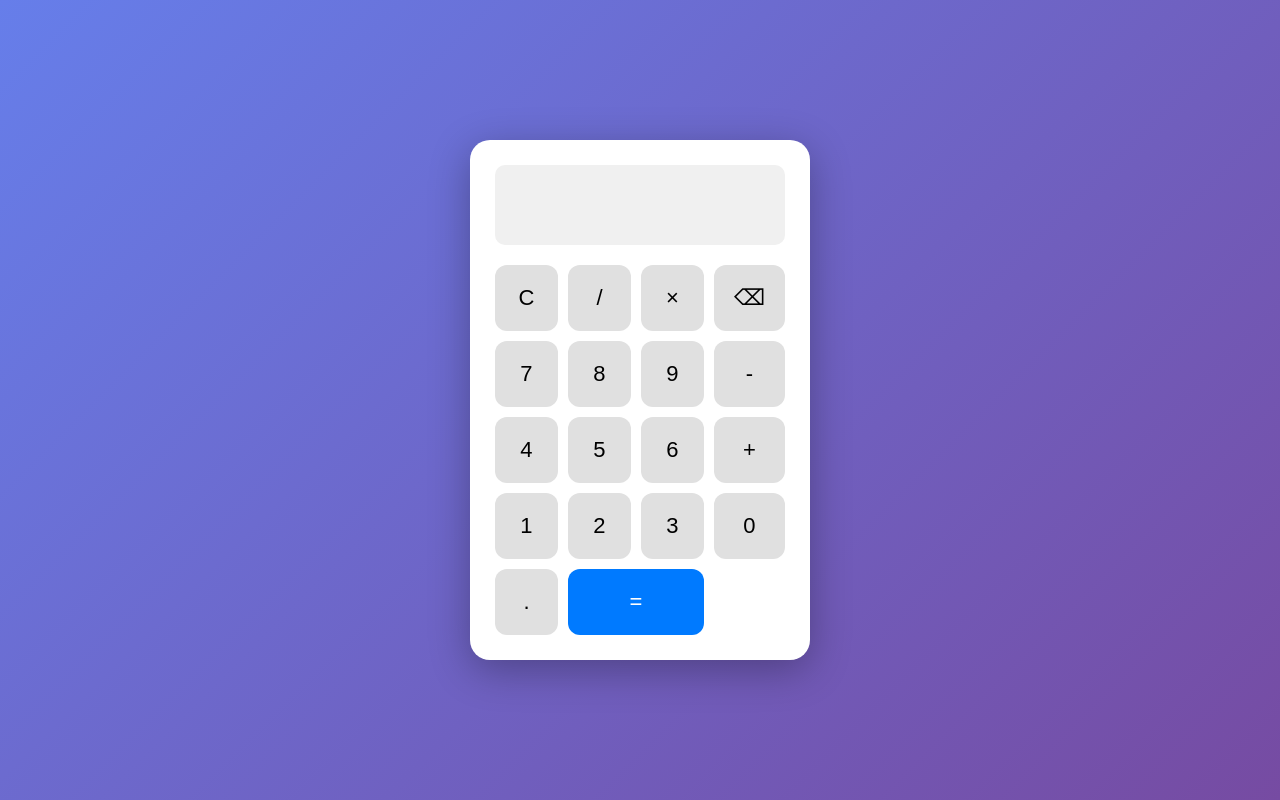
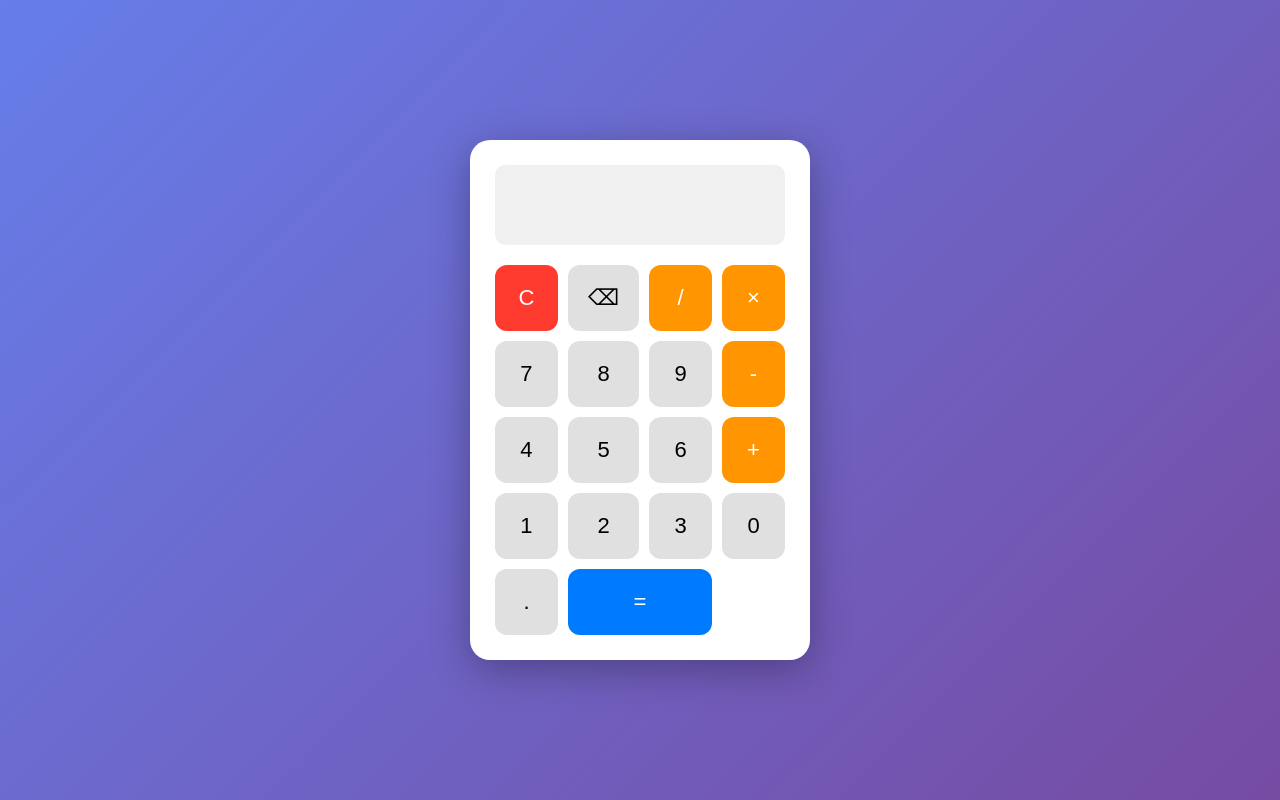
Before and after one commit to hirlalindoso/meus-primeiros-codigos, a plain HTML site: page javascrip/calculadora/index.html in a window 1280 px wide. Drawn offline with Linux system fonts and the light colour scheme.

Commit message:
Update index.html

```diff
--- a/javascrip/calculadora/index.html
+++ b/javascrip/calculadora/index.html
@@ -2,6 +2,7 @@
 <html lang="pt-br">
 <head>
     <meta charset="UTF-8">
+    <meta name="viewport" content="width=device-width, initial-scale=1.0">
     <title>Minha Calculadora</title>
     <link rel="stylesheet" href="estilo.css">
 </head>
@@ -9,28 +10,28 @@
     <div class="calculadora">
         <input type="text" id="tela" readonly>
         <div id="botoes">
-            <button onclick="limpar()">C</button>
-            <button onclick="adicionarValor('/')">/</button>
-            <button onclick="adicionarValor('*')">×</button>
+            <button class="limpar" onclick="limpar()">C</button>
             <button onclick="apagar()">⌫</button>
+            <button class="operador" onclick="adicionarValor('/')">/</button>
+            <button class="operador" onclick="adicionarValor('*')">×</button>
 
             <button onclick="adicionarValor('7')">7</button>
             <button onclick="adicionarValor('8')">8</button>
             <button onclick="adicionarValor('9')">9</button>
-            <button onclick="adicionarValor('-')">-</button>
+            <button class="operador" onclick="adicionarValor('-')">-</button>
 
             <button onclick="adicionarValor('4')">4</button>
             <button onclick="adicionarValor('5')">5</button>
             <button onclick="adicionarValor('6')">6</button>
-            <button onclick="adicionarValor('+')">+</button>
+            <button class="operador" onclick="adicionarValor('+')">+</button>
 
             <button onclick="adicionarValor('1')">1</button>
             <button onclick="adicionarValor('2')">2</button>
             <button onclick="adicionarValor('3')">3</button>
-            <button onclick="adicionarValor('0')" class="zero">0</button>
+            <button onclick="adicionarValor('0')">0</button>
 
             <button onclick="adicionarValor('.')">.</button>
-            <button onclick="calcular()" class="igual">=</button>
+            <button class="igual" onclick="calcular()">=</button>
         </div>
     </div>
     <script src="script.js"></script>
```
